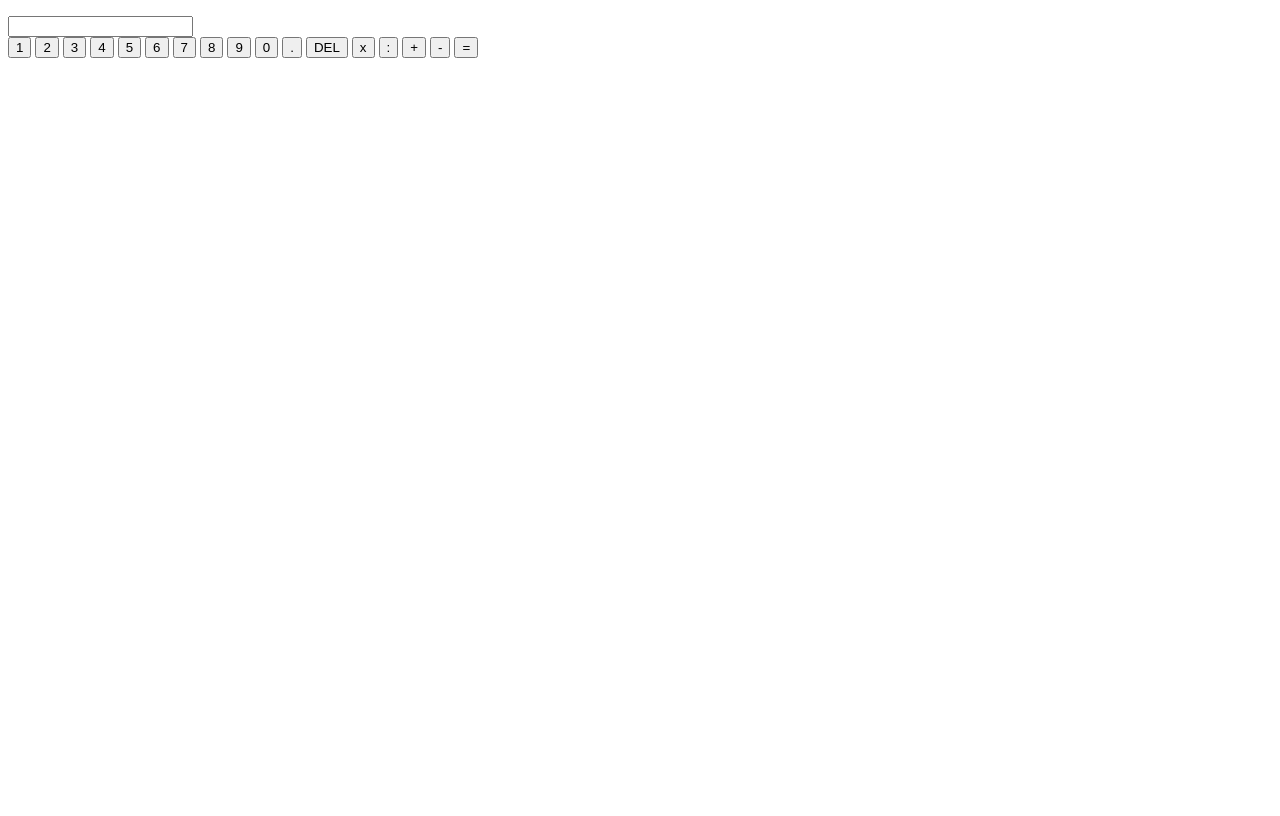
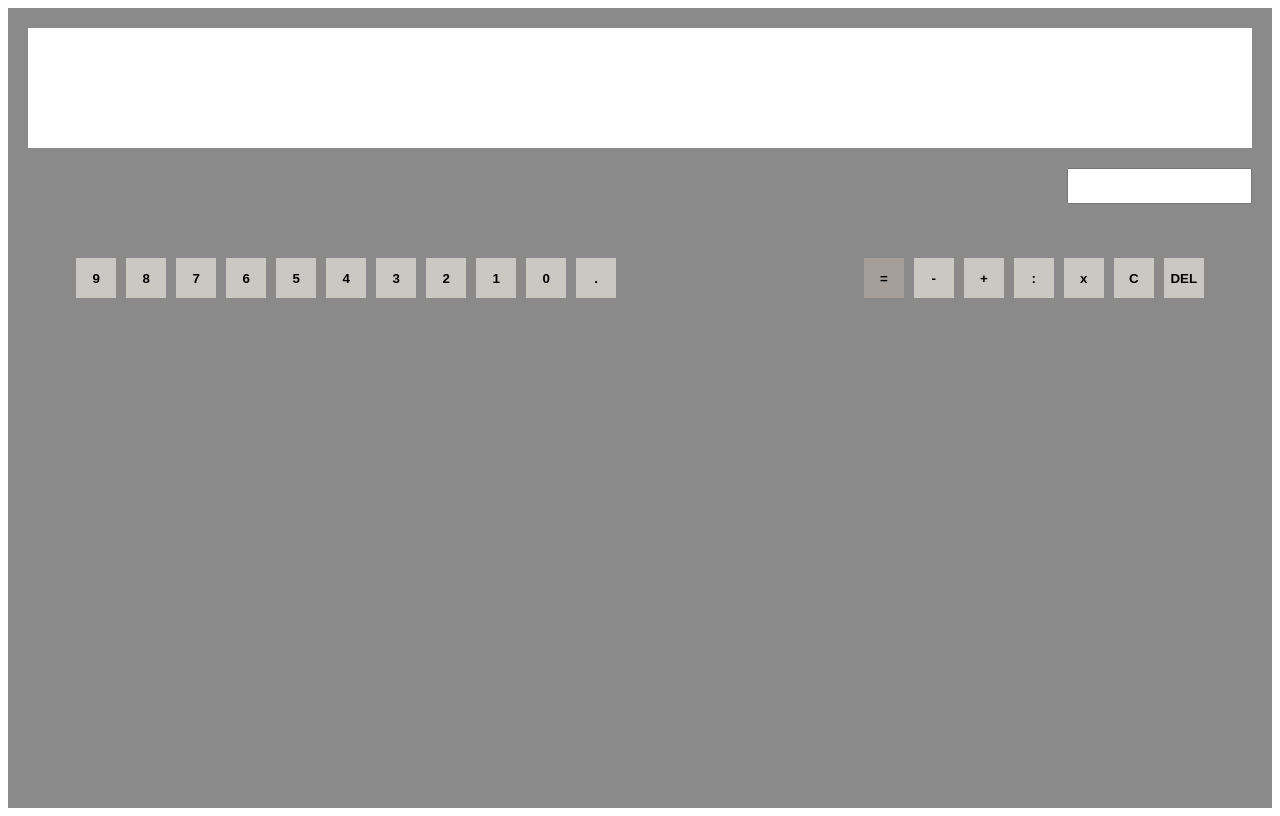
Before and after one commit to dganczorz/calculator, a plain HTML site: page index.html in a window 1280 px wide. Drawn offline with Linux system fonts and the light colour scheme.

Commit message:
Add styles, working functions

```diff
--- a/index.html
+++ b/index.html
@@ -12,27 +12,33 @@
 <body>
   <div class="main">
     <div class="screen-container">
-      <p><span id="value"></span><span id="operator"></span></p>
-      <input id="input" type="text" value="">
+      <div class="result-screen"><span id="value"></span><span id="operator"></span></div>
+      <div class="input"><input id="input" type="text" value=""></div>
     </div>
     <div class="keyboard">
+      <div class="numbers">
+        <button onclick="handleButton('9')">9</button>
+        <button onclick="handleButton('8')">8</button>
+        <button onclick="handleButton('7')">7</button>
+        <button onclick="handleButton('6')">6</button>
+        <button onclick="handleButton('5')">5</button>
+        <button onclick="handleButton('4')">4</button>
+        <button onclick="handleButton('3')">3</button>
+        <button onclick="handleButton('2')">2</button>
         <button onclick="handleButton('1')">1</button>
-      <button onclick="handleButton('2')">2</button>
-      <button onclick="handleButton('3')">3</button>
-      <button onclick="handleButton('4')">4</button>
-      <button onclick="handleButton('5')">5</button>
-      <button onclick="handleButton('6')">6</button>
-      <button onclick="handleButton('7')">7</button>
-      <button onclick="handleButton('8')">8</button>
-      <button onclick="handleButton('9')">9</button>
         <button onclick="handleButton('0')">0</button>
         <button onclick="handleButton('.')">.</button>
+      </div>
+
+      <div class="function-btn">
         <button onclick="removeLastCharacter()">DEL</button>
+        <button onclick="removeAllCharacters()">C</button>
         <button onclick="handleOperator('*')">x</button>
         <button onclick="handleOperator('/')">:</button>
         <button onclick="handleOperator('+')">+</button>
         <button onclick="handleOperator('-')">-</button>
-      <button onclick="calculationOperation()">=</button>
+        <button id="equals-btn" onclick="calculationOperation()">=</button>
+      </div>
     </div>
   </div>
 
--- a/script.js
+++ b/script.js
@@ -8,11 +8,20 @@ var operator;
 
 function handleButton(selectedNumber) {
   input = document.getElementById('input').value;
-  input += selectedNumber;
-  appendCharacterToResultString(selectedNumber);
+  if (input == "" && selectedNumber == ".") {
+    input = "0.";
+    appendCharacterToInputString("0" + selectedNumber);
+  }
+  else if (input.includes(".") && selectedNumber == ".") {
+    alert("You cannot use two commas in number!");
+  }
+  else {
+    input += selectedNumber;
+    appendCharacterToInputString(selectedNumber);
+  }
 }
 
-function appendCharacterToResultString(mark) {
+function appendCharacterToInputString(mark) {
   document.getElementById('input').value += mark;
 }
 
@@ -20,6 +29,15 @@ function removeLastCharacter() {
   let resultString = document.getElementById('input').value;
   let currentString = resultString.substr(0, resultString.length - 1);
   document.getElementById('input').value = currentString;
+}
+
+function removeAllCharacters() {
+  document.getElementById('input').value = "";
+  document.getElementById('value').innerHTML = null;
+  document.getElementById('operator').innerHTML = null;
+  setValue(null);
+  setInput(null);
+  setOperator(null);
 }
 
 function setValue(num) {
@@ -54,15 +72,33 @@ function handleOperator(op) {
 }
 
 function evaluateUnaccomplishedOperation(num1, num2, op) {
-  setValue(eval(num1 + op + num2));
-  setInput(null);
+  if (op != null) {
+    setValue(eval(num1 + op + num2));
+    setInput(null);
+  }
+  else if (op == null) {
+    setValue(input);
+    setInput(null);
+  }
 }
 
 function calculationOperation() {
   if (value == null && input == null) {
     return;
+  } else if (value != null && input == null) {
+    return value;
   } else {
-    evaluateUnaccomplishedOperation(value, input, operator);
-    setOperator(null);
+    if (operator === "/" && input == "0") {
+      handleZeroDivision();
+      removeLastCharacter();
+      input = null;
+    } else {
+      evaluateUnaccomplishedOperation(value, input, operator);
+      setOperator(null);
+    }
   }
 }
+
+function handleZeroDivision() {
+  alert("Error: Do not divide by zero!");
+}
--- a/style.css
+++ b/style.css
@@ -0,0 +1,63 @@
+.main {
+  background-color: rgba(60,60,60,0.6);
+  width: 100%;
+  height: 100vh;
+  overflow: hidden;
+}
+
+.screen-container {
+  width: 100%;
+  display: flex;
+  flex-direction: column;
+  height: 30%;
+}
+
+.result-screen {
+  height: 50%;
+  border: none;
+  background-color: white;
+  margin: 20px;
+}
+
+#input {
+  display: flex;
+  justify-content: flex-end;
+  height: 30px;
+  margin-left: auto;
+  margin-right: 20px;
+}
+
+.keyboard {
+  display: flex;
+  flex-direction: row;
+}
+
+.keyboard button {
+  font-weight: 600;
+  border: none;
+  background-color: #cbc7c3;
+  height: 40px;
+  width: 40px;
+  margin: 10px 5px;
+}
+
+.numbers {
+  width: 50%;
+  margin-left: 5%;
+}
+
+.numbers button {
+  float: left;
+}
+
+.function-btn {
+  width: 40%;
+}
+
+.function-btn button {
+  float: right;
+}
+
+#equals-btn {
+  background-color: #a59e99;
+}
```
Lines whose indentation alone changed are shown as unchanged.
